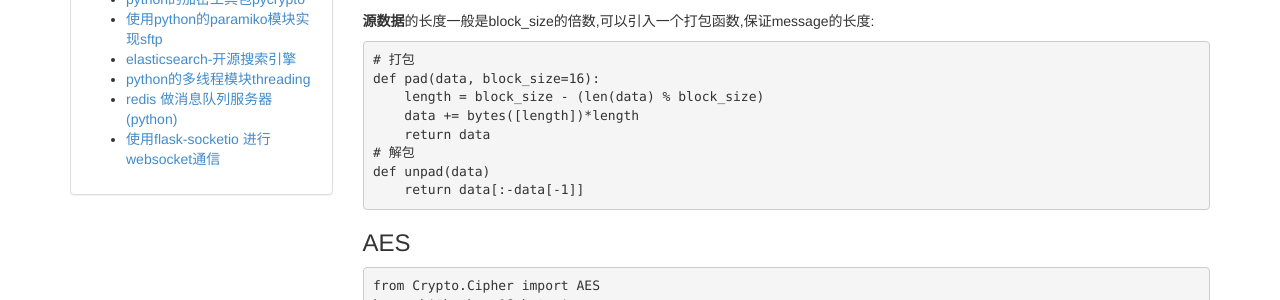
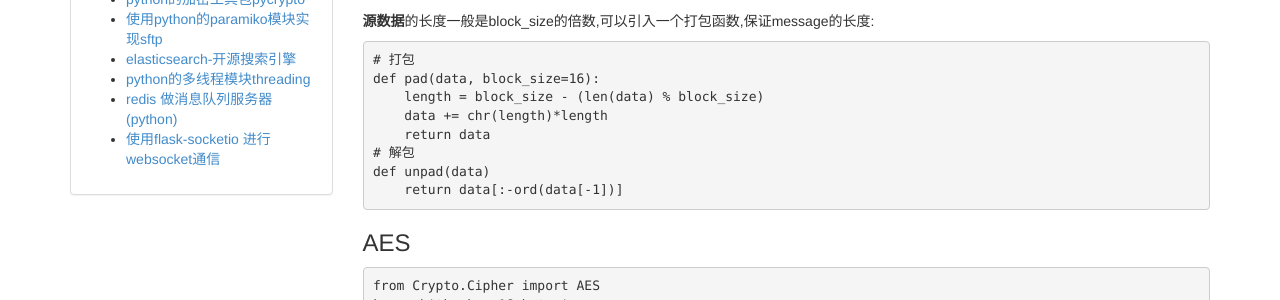
Before and after one commit to prowayne/prowayne.github.com, a Jekyll site: the page built from _posts/2014-10-22-python-cryptography-toolkit.md, in a window 1280 px wide. Shown: the part 403-703 px from the top of the page. Built offline with Jekyll 4.4.1, drawn with Linux system fonts in a browser that asks for light colours; Markdown is read by kramdown in place of the engine named in the settings.

Commit message:
fix bugs

````diff
--- a/_posts/2014-10-22-python-cryptography-toolkit.md
+++ b/_posts/2014-10-22-python-cryptography-toolkit.md
@@ -19,11 +19,11 @@ RIPEMD160). 更重要的是使用非常简单
 # 打包
 def pad(data, block_size=16):
     length = block_size - (len(data) % block_size)
-    data += bytes([length])*length
+    data += chr(length)*length
     return data
 # 解包
 def unpad(data)
-    return data[:-data[-1]]
+    return data[:-ord(data[-1])]
 ```
 
 ### AES
````
Also changed, not shown: 1 other file.
